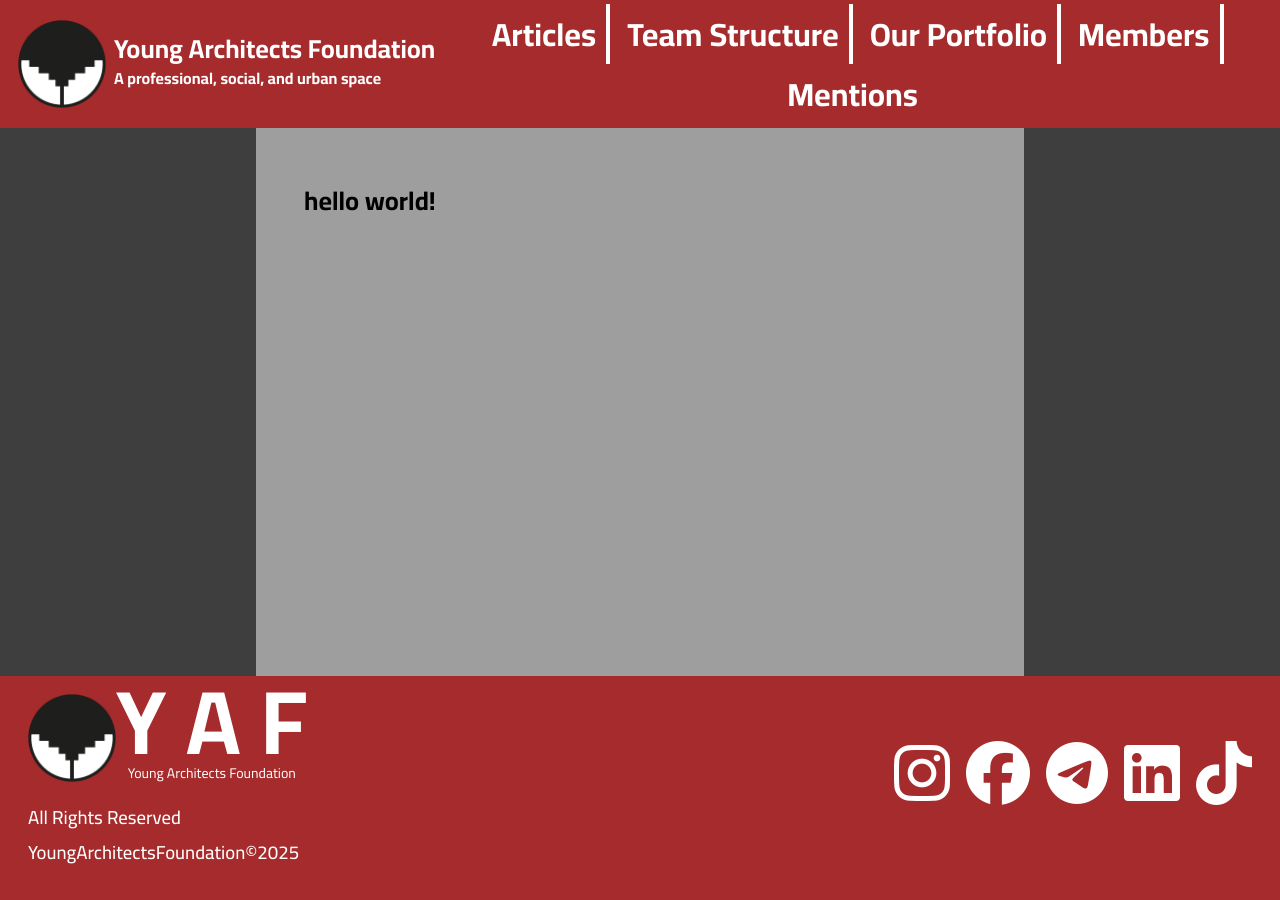
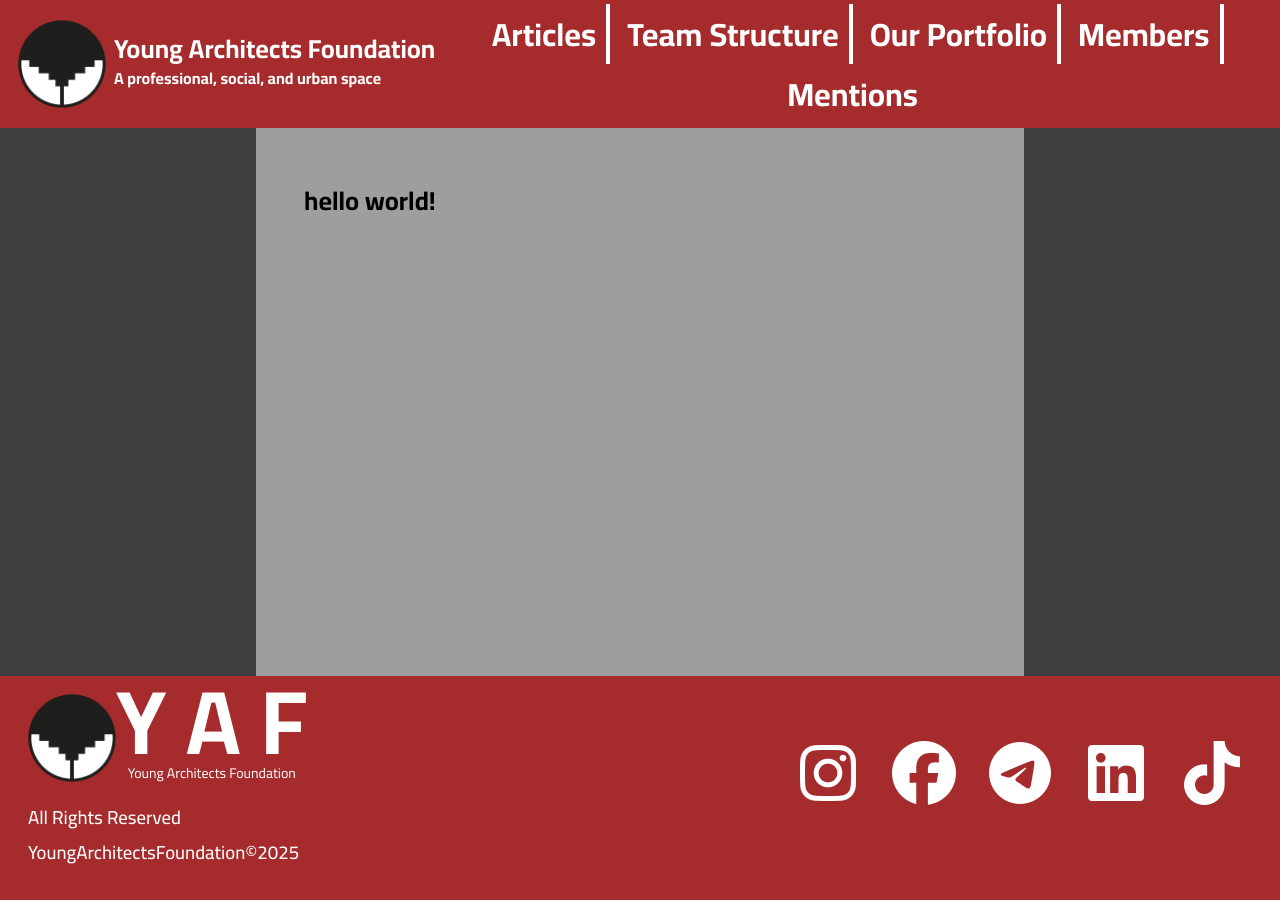
Before and after one commit to spookto/archi-site, a Jekyll site: the page built from index.html, in a window 1280 px wide. Built offline with Jekyll 4.4.1, drawn with Linux system fonts in a browser that asks for light colours; nearby versions of some CDN libraries.

Commit message:
Fixed width footer icons

```diff
--- a/_includes/footer.html
+++ b/_includes/footer.html
@@ -13,10 +13,10 @@
         </div>
     </div>
     <div id="footerLinks">
-        <a class="fa-brands fa-instagram" href="https://www.instagram.com/archiyclub"></a>
-        <a class="fa-brands fa-facebook" href="https://www.facebook.com/people/Archi-youth-club/61558986412097"></a>
-        <a class="fa-brands fa-telegram" href="https://t.me/archi_y_club"></a>
-        <a class="fa-brands fa-linkedin" href="https://www.linkedin.com/company/archiyclub"></a>
-        <a class="fa-brands fa-tiktok" href="https://www.tiktok.com/@archiyclub"></a>
+        <a class="fa-brands fa-instagram fa-fw" href="https://www.instagram.com/archiyclub"></a>
+        <a class="fa-brands fa-facebook fa-fw" href="https://www.facebook.com/people/Archi-youth-club/61558986412097"></a>
+        <a class="fa-brands fa-telegram fa-fw" href="https://t.me/archi_y_club"></a>
+        <a class="fa-brands fa-linkedin fa-fw" href="https://www.linkedin.com/company/archiyclub"></a>
+        <a class="fa-brands fa-tiktok fa-fw" href="https://www.tiktok.com/@archiyclub"></a>
     </div>
 </footer>
```
